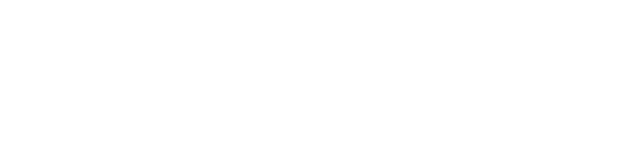
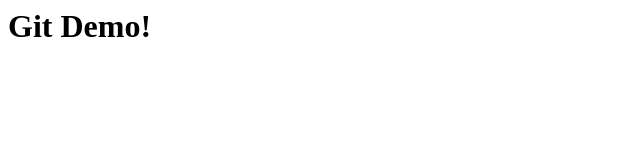
Before and after one commit to jgyb89/sample-project, a plain HTML site: page index.html in a window 1280 px wide. Shown: the whole page, without its empty margins (0-640 px from the left). Drawn offline with Linux system fonts and the light colour scheme.

Commit message:
initial commit

```diff
--- a/index.html
+++ b/index.html
@@ -6,7 +6,7 @@
 </head>
 <body>
     <header>
-
+        <h1>Git Demo!</h1>
     </header>
 
 </body>
```
